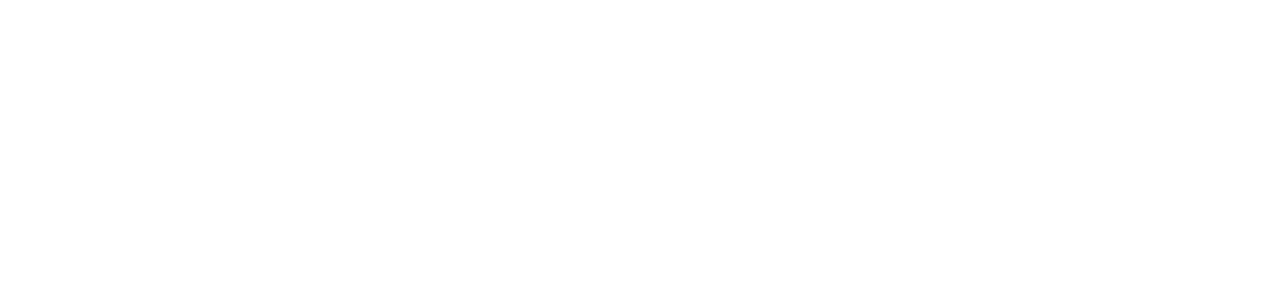
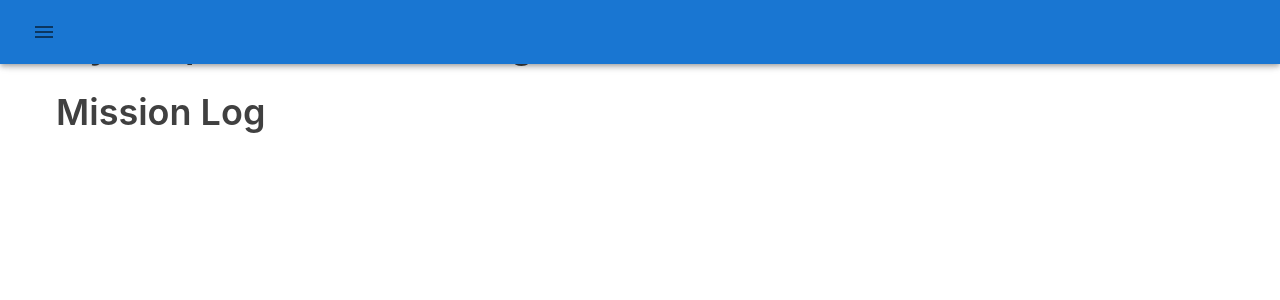
Before and after one commit to ianmccurry11/TODO_List, a React (Create React App) app in the folder react-frontend/: page / in a window 1280 px wide. Before the commit this address had no page. Shown: the top 300 px of the page. Built offline with nearby package versions, Linux system fonts and the light colour scheme.

Commit message:
Added navbar and homepage to test protected routes

```diff
--- /dev/null
+++ b/react-frontend/src/Home.js
@@ -0,0 +1,16 @@
+import React from 'react';
+import ButtonAppBar from './Navbar';
+
+const HomePage = () => (
+  <div>
+    <ButtonAppBar />
+    <header>
+      <h1>My Simple React Home Page</h1>
+    </header>
+    <main>
+      <h1>Mission Log</h1>
+    </main>
+  </div>
+);
+
+export default HomePage;
--- a/react-frontend/src/MyApp.js
+++ b/react-frontend/src/MyApp.js
@@ -8,9 +8,11 @@
 import Form from './Form';
 import App from './App';
 import LoginForm from './Authentication/Login';
+import ResponsiveAppBar from './Navbar';
 import RegistrationForm from './Authentication/Registration';
 import useAuthContext from './hooks/useAuthContext';
 import AddTask from './Task/addTask';
+import HomePage from './Home';
 
 function MyApp() {
   const { user } = useAuthContext();
@@ -19,6 +21,7 @@
     <div className="container">
       <BrowserRouter>
         <Routes>
+          <Route path="/" element={<HomePage />} />
           <Route path="/login" element={!user ? <LoginForm /> : <Navigate to="/tasks" />} />
           <Route path="/registration" element={!user ? <RegistrationForm /> : <Navigate to="/tasks" />} />
           <Route path="/tasks" element={user ? <AddTask /> : <Navigate to="/" />} />
--- /dev/null
+++ b/react-frontend/src/Navbar.js
@@ -0,0 +1,24 @@
+import * as React from 'react';
+import AppBar from '@mui/material/AppBar';
+import Box from '@mui/material/Box';
+import Toolbar from '@mui/material/Toolbar';
+import Typography from '@mui/material/Typography';
+import Button from '@mui/material/Button';
+import IconButton from '@mui/material/IconButton';
+import MenuIcon from '@mui/icons-material/Menu';
+import { Link } from 'react-router-dom';
+import useAuthContext from './hooks/useAuthContext';
+import HamburgerMenu from './hamburger';
+
+export default function ButtonAppBar() {
+  const { user } = useAuthContext();
+  return (
+    <Box sx={{ flexGrow: 1 }}>
+      <AppBar>
+        <Toolbar>
+          <HamburgerMenu />
+        </Toolbar>
+      </AppBar>
+    </Box>
+  );
+}
--- a/react-frontend/src/Task/addTask.js
+++ b/react-frontend/src/Task/addTask.js
@@ -1,4 +1,5 @@
 import React, { useState } from 'react';
+import ButtonAppBar from '../Navbar';
 
 function AddTask() {
   const [taskName, setTaskName] = useState('');
--- /dev/null
+++ b/react-frontend/src/hamburger.js
@@ -0,0 +1,53 @@
+// Import necessary components from Material-UI
+import React, { useState } from 'react';
+import IconButton from '@mui/material/IconButton';
+import MenuIcon from '@mui/icons-material/Menu';
+import Drawer from '@mui/material/Drawer';
+import List from '@mui/material/List';
+import ListItem from '@mui/material/ListItem';
+import ListItemText from '@mui/material/ListItemText';
+import { Link } from 'react-router-dom';
+
+// Your HamburgerMenu component
+const HamburgerMenu = () => {
+  const [open, setOpen] = useState(false);
+
+  // Function to toggle the drawer
+  const toggleDrawer = (isOpen) => () => {
+    setOpen(isOpen);
+  };
+
+  return (
+    <>
+      {/* Hamburger icon */}
+      <IconButton onClick={toggleDrawer(true)}>
+        <MenuIcon />
+      </IconButton>
+
+      {/* Drawer */}
+      <Drawer anchor="left" open={open} onClose={toggleDrawer(false)}>
+        {/* List of menu items */}
+        <List>
+          <ListItem>
+            <ListItemText>
+              <Link to="/">Home</Link>
+            </ListItemText>
+          </ListItem>
+          <ListItem>
+            <ListItemText>
+              <Link to="/registration">Registration</Link>
+            </ListItemText>
+          </ListItem>
+          <ListItem>
+            <ListItemText>
+              <Link to="/tasks">Tasks</Link>
+            </ListItemText>
+          </ListItem>
+          {/* Add more menu items as needed */}
+        </List>
+      </Drawer>
+    </>
+  );
+};
+
+export default HamburgerMenu;
```
Also changed, not shown: react-frontend/package.json (+7 -1 lines), 1 other file (tests, documents, lock files or other folders).
